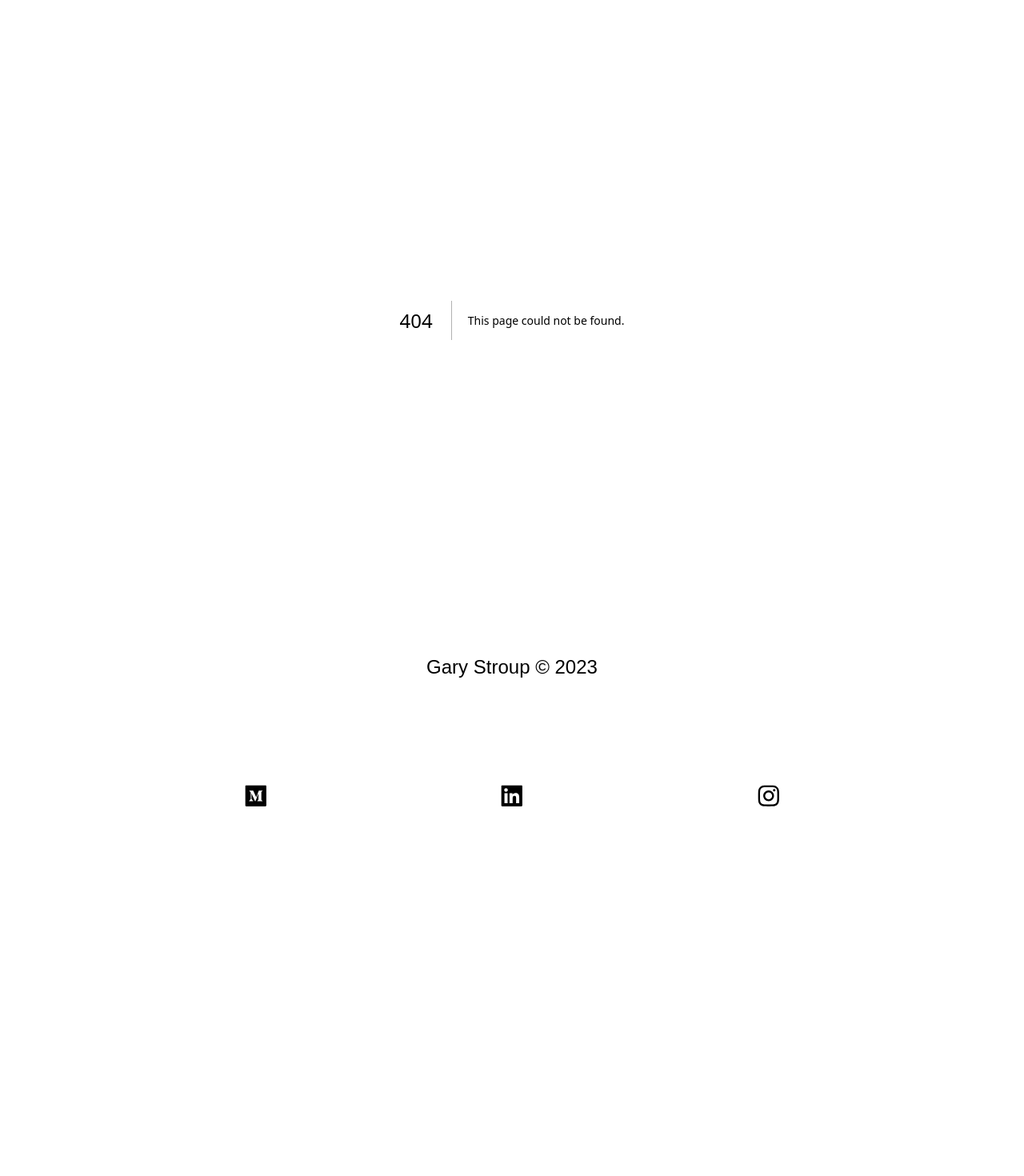
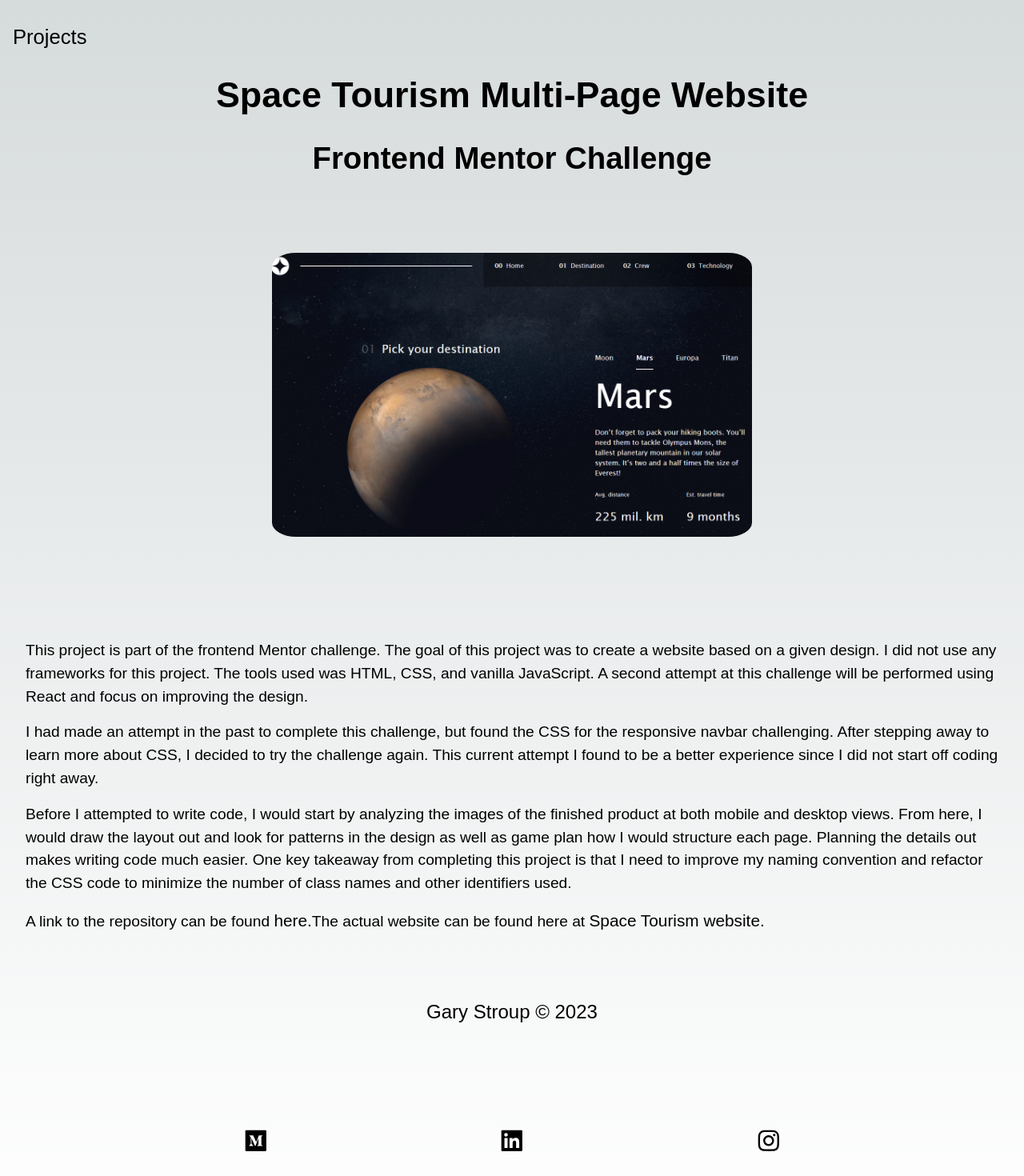
Before and after one commit to gary-stroup-developer/gary-stroup-portfolio, a Next.js app: page /spaceTourism in a window 1280 px wide. Before the commit this address had no page. Shown: the top 1470 px of the page at 80% size. Before the commit the page ends 1106 px from the top, so only its background shows below. Built offline with nearby package versions, Linux system fonts and the light colour scheme.

Commit message:
added a new project called space tourism to the projects page. Created the space tourism page to highlight project

```diff
--- /dev/null
+++ b/src/pages/spaceTourism.js
@@ -0,0 +1,51 @@
+import React from 'react';
+import Link from 'next/link';
+import Image from 'next/image';
+import styles from '@/styles/Projects.module.css';
+
+const SpaceTourism = () => {
+    return (
+        <div className={'container'}>
+            <Link className='link' href="/projects">  Projects </Link>
+            <h1 className={styles.title}>Space Tourism Multi-Page Website</h1>
+            <h3 className={styles.subtitle}>Frontend Mentor Challenge</h3>
+            <div className='flex-container margin'>
+                <Image
+                    className={styles.projectImage}
+                    src="/images/destination.png"
+                    alt="the destination page of the space tourism website. The destination shown is Mars"
+                    width={600}
+                    height={450}
+                    />
+            </div>
+            <div className='container'>
+                <p className={styles.projectSummary}>
+                    This project is part of the frontend Mentor challenge. The goal of this project was to create a website based on
+                    a given design. I did not use any frameworks for this project. The tools used was HTML, CSS, and vanilla JavaScript.
+                    A second attempt at this challenge will be performed using React and focus on improving the design.
+                </p>
+                 <p className={styles.projectSummary}>
+                    I had made an attempt in the past to complete this challenge, but found the CSS for the responsive navbar challenging. After
+                    stepping away to learn more about CSS, I decided to try the challenge again. This current attempt I found to be a better experience
+                    since I did not start off coding right away.
+                </p>
+                <p className={styles.projectSummary}>
+                    Before I attempted to write code, I would start by analyzing the images of the finished product at both mobile and desktop
+                    views. From here, I would draw the layout out and look for patterns in the design as well as game plan how I would structure
+                    each page. Planning the details out makes writing code much easier. One key takeaway from completing this project
+                    is that I need to improve my naming convention and refactor the CSS code to minimize the number of class names and other identifiers
+                    used.
+                </p>
+                <p className={styles.projectSummary}>
+                    A link to the repository can be found <Link className='bio-link' href="https://gary-stroup-developer.github.io/space-tourism/">here.</Link>
+                    The actual website can be found here at <Link className='bio-link' href="https://gary-stroup-developer.github.io/space-tourism/">Space Tourism website.</Link>
+                </p>
+
+            </div>
+
+        </div>
+    )
+}
+
+export default SpaceTourism;
+// "https://github.com/gary-stroup-developer/space-tourism"
--- a/src/styles/Projects.module.css
+++ b/src/styles/Projects.module.css
@@ -1,6 +1,6 @@
  .projectImage {
     width: 90%;
-    max-width: 800px;
+    max-width: 600px;
     height: auto;
     margin: 2rem auto;
     border-radius: 5%;
@@ -11,6 +11,12 @@
     font-size: 2.8rem;
     text-align: center;
     margin: 2rem auto;
+}
+
+.subtitle {
+    font-size: 2.4rem;
+    text-align: center;
+    margin: 1rem auto;
 }
 
 .projectHeader {
--- a/src/styles/styles.css
+++ b/src/styles/styles.css
@@ -4,6 +4,14 @@ body {
 
 .link {
   font-size: clamp(1.3rem,1.6rem,2.0rem);
+}
+
+.bio-link {
+  font-size: 1.3rem;
+}
+
+.bio-link:hover {
+  color: #333;
 }
 
 .navbar {
```
Also changed, not shown: src/pages/projects.js (+17 -2 lines), public/images/destination.png (added), public/images/space-tourism.png (added).
